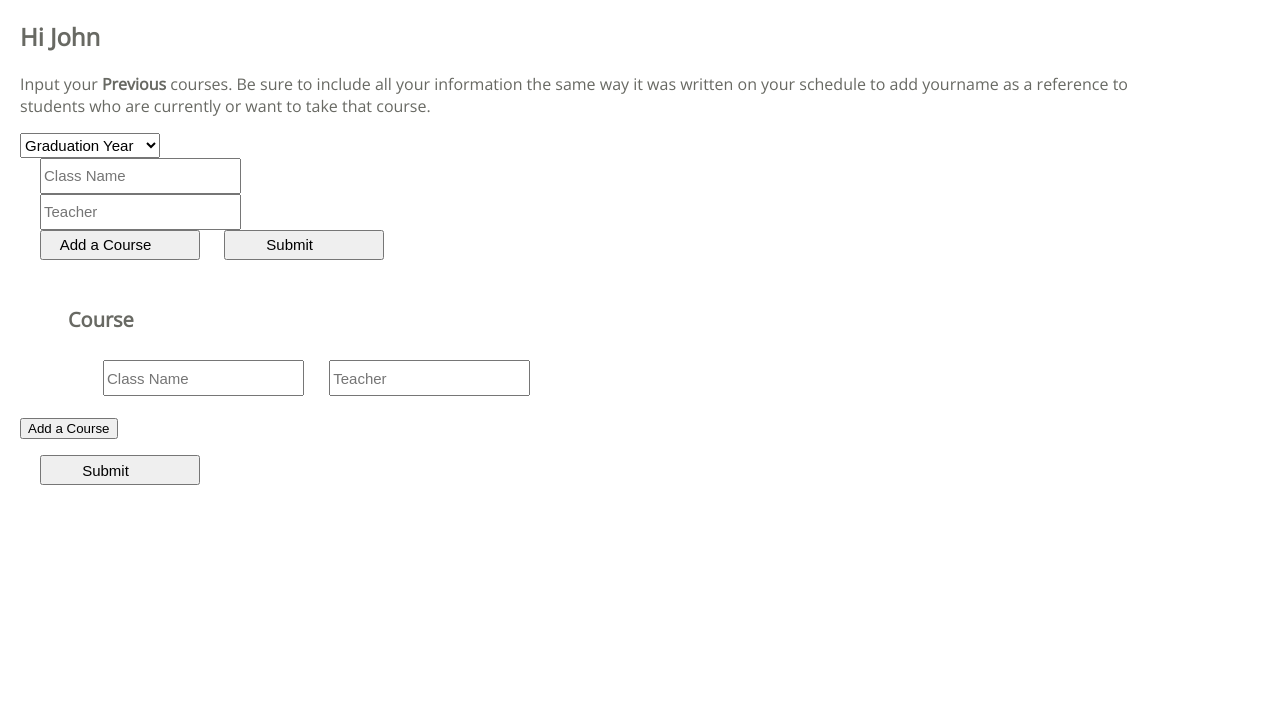
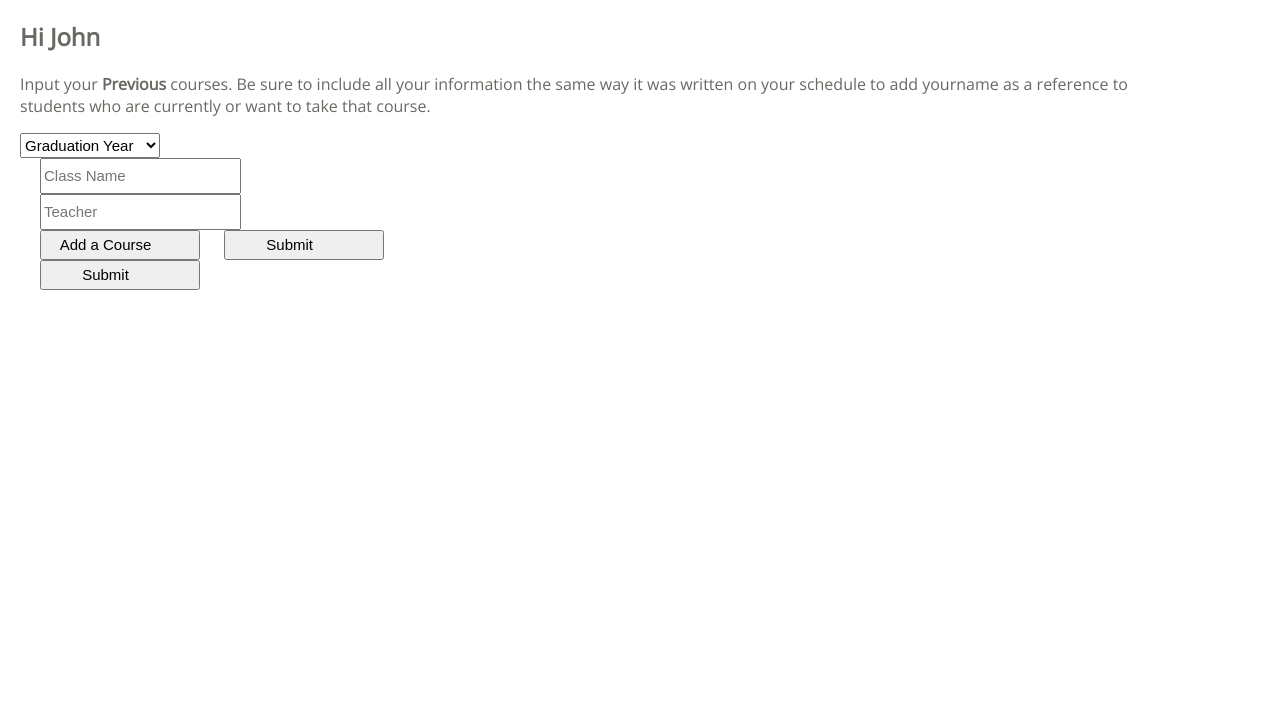
Before and after one commit to tiffaniec/RollCall, a Python web app: template rollcall-211816/templates/senioradd.html in a window 1280 px wide. Shown: the part 51-773 px from the top of the page. Run offline with Jinja, Linux system fonts and the light colour scheme; the template is opened without the code that fills it, so the values that code supplies are empty.

Commit message:
only one input try

```diff
--- a/rollcall-211816/templates/senioradd.html
+++ b/rollcall-211816/templates/senioradd.html
@@ -48,15 +48,16 @@
         document.getElementById("input_t").value = document.getElementById("input_c").value;
       }
     </script> -->
-    <form method="post">
-      <input type="text" name="input_#c" placeholder="Class Name" /><br />
-      <input type="text" name="input_1t" placeholder="Teacher" /><br/>
-      <div id="div_quotes"></div>
-      <input type="button" value="Add a Course" onClick="addTextArea();">
-      <input type="submit" name="submitted">
-    </form>
-
     <div class="classInputCont">
+      <form method="post">
+        <input type="text" name="input_#c" placeholder="Class Name" /><br />
+        <input type="text" name="input_#t" placeholder="Teacher" /><br/>
+        <div id="div_quotes"></div>
+        <input type="button" value="Add a Course" onClick="addTextArea();">
+        <input type="submit" name="submitted">
+      </form>
+    </div>
+    <!-- <div class="classInputCont">
 
       <form action="/pg3?a_1c=input_1c&a_1t=input_1t&a_2c=input_2c&a_2t=input_2t&a_3c=input_3c&a_3t=input_3t&a_4c=input_4c&a_4t=input_4t&a_5c=input_5c&a_5t=input_5t&a_6c=input_6c&a_6t=input_6t" method="post">
 
@@ -69,7 +70,7 @@
 
         <button onclick="addClass()">Add a Course</button>
 
-        <p id="addClass"></p>
+        <p id="addClass"></p> -->
 
         <!-- <script>
       function addClass() {
```
